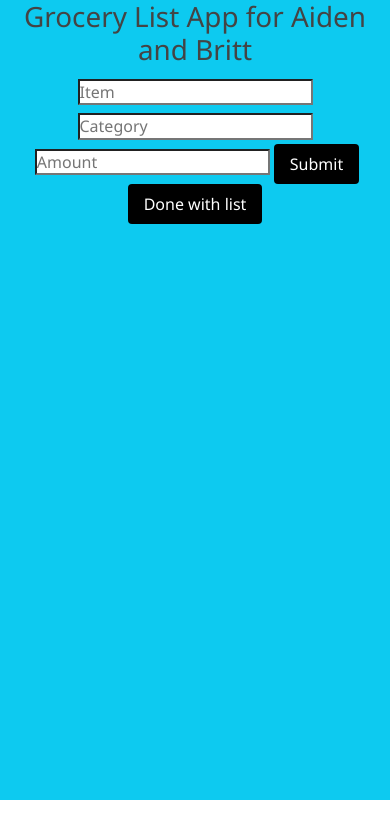
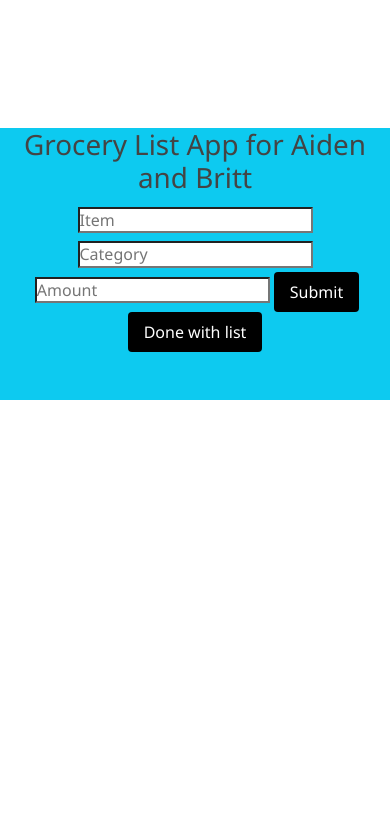
Before and after one commit to dakotadavis58/grocerlistforbanda, a React app: page / in a window 390 px wide. Built offline with nearby package versions, Linux system fonts and the light colour scheme.

Commit message:
scrollbar added, maxheight set, still need to figure out popup issue on mobile

```diff
--- a/src/app.css
+++ b/src/app.css
@@ -7,7 +7,7 @@
 body {
   font-family: "Segoe UI", Arial, sans-serif;
   line-height: 1.4;
-  background: #fff;
+  background: rgb(255, 255, 255);
   color: #444;
 }
 
@@ -22,7 +22,16 @@ input[type="submit"] {
 }
 
 .container {
-  height: 800px;
+  height: 750px;
+  margin-top: 8rem;
+  max-height: 750px;
+}
+ul {
+  max-height: 500px;
+}
+
+li {
+  font-size: 2rem;
 }
 /* .container {
   max-width: 500px;
--- a/src/components/App.js
+++ b/src/components/App.js
@@ -2,9 +2,13 @@ import Form from "./Form";
 
 const App = () => {
   return (
-    <div className="container bg-info">
-      <h1 className="text-center">Grocery List App for Aiden and Britt</h1>
-      <Form />
+    <div className="container align-middle h-100 d-flex bg-info">
+      <div className="col">
+        <div className="row justify-content-center align-self-center">
+          <h1 className="text-center">Grocery List App for Aiden and Britt</h1>
+        </div>
+        <Form />
+      </div>
     </div>
   );
 };
--- a/src/components/Form.jsx
+++ b/src/components/Form.jsx
@@ -91,14 +91,10 @@ class Form extends React.Component {
   createListWindow() {
     let list = this.state.itemList;
     let newWindow;
-    setTimeout(
-      () =>
-        (newWindow = window.open(
-          "",
-          "Test",
-          "width=800,height=800,scrollbars=1,resizable=1"
-        )),
-      1000
+    newWindow = window.open(
+      "",
+      "Test",
+      "width=800,height=800,scrollbars=1,resizable=1"
     );
     let beginHtml = "<html><head></head><body>";
     let endHtml = "</body></html>";
--- a/src/components/List.js
+++ b/src/components/List.js
@@ -1,6 +1,6 @@
 const List = (props) => {
   return (
-    <ul className="list-unstyled text-center m-4">
+    <ul className="list-unstyled text-center m-4 overflow-auto">
       {props.list.map((item, index) => (
         <li className="" key={index}>
           {item.name}
```
